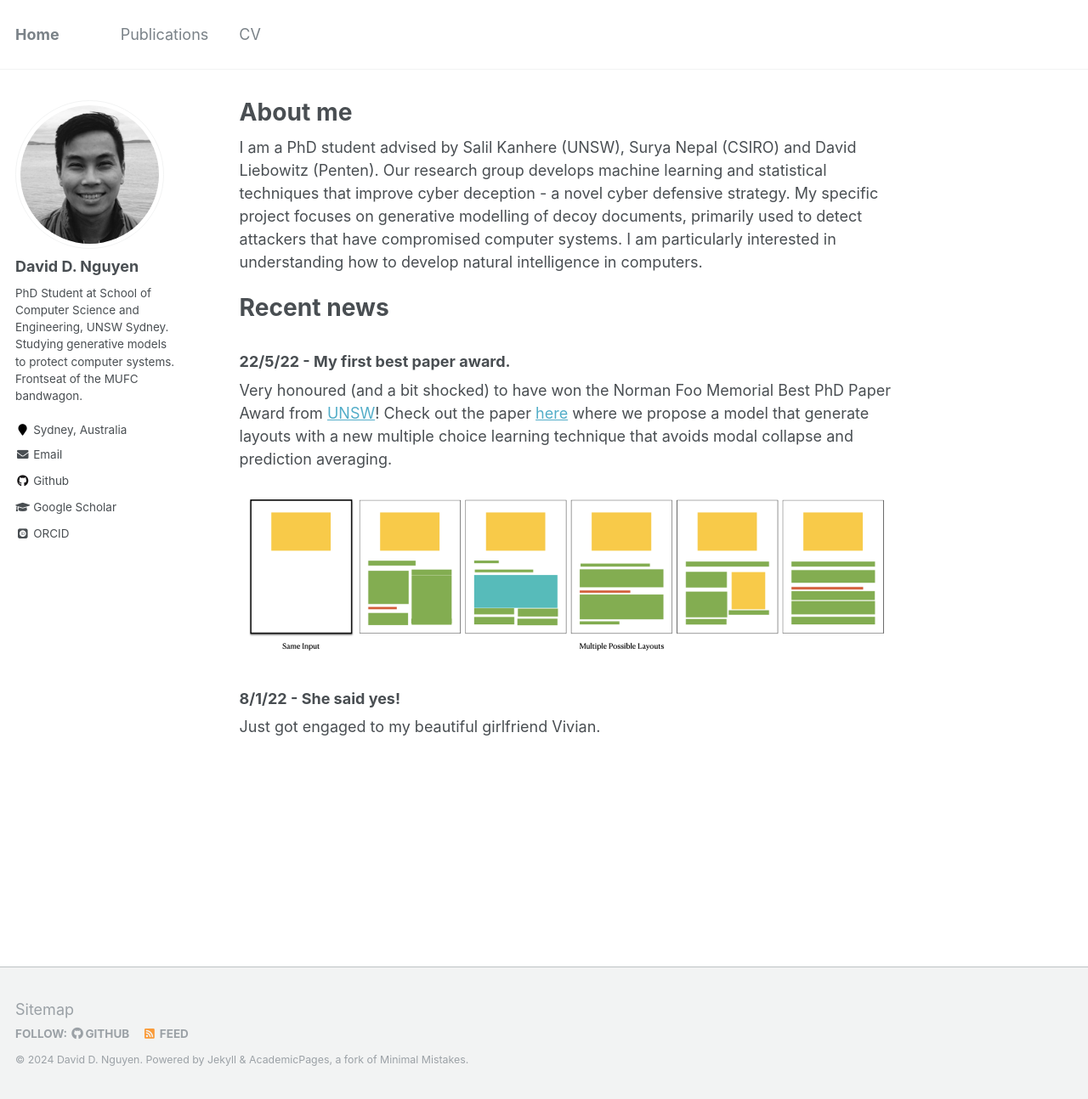
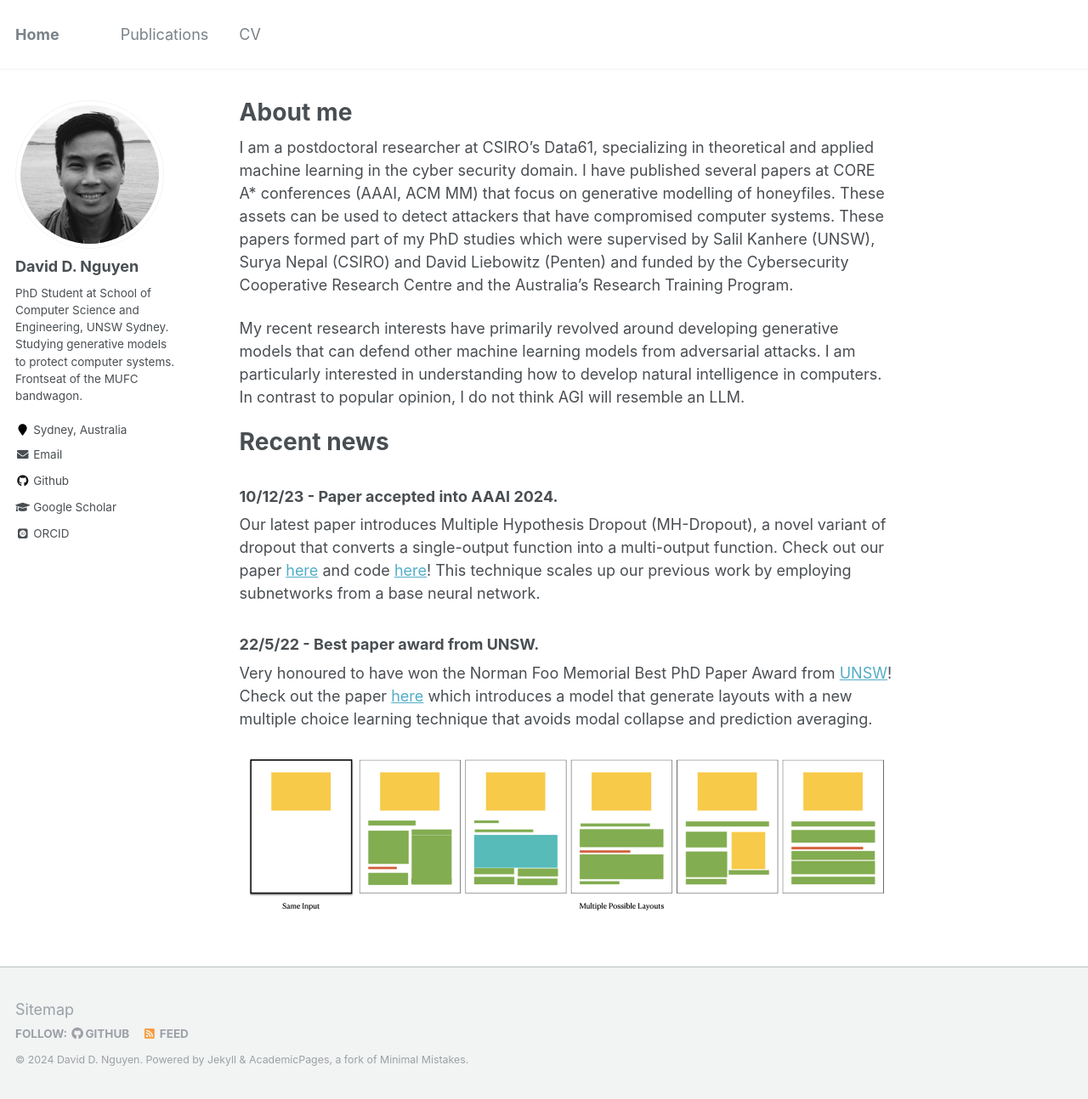
Before and after one commit to dngu7/dngu7.github.io, a Jekyll site: the page built from _pages/about.md, in a window 1280 px wide and 1294 px high. Shown: the whole window at 85% size. Built offline with Jekyll 4.4.1, drawn with Linux system fonts in a browser that asks for light colours; some web fonts are replaced.

Commit message:
update about me

```diff
--- a/_pages/about.md
+++ b/_pages/about.md
@@ -7,18 +7,23 @@ redirect_from:
   - /about/
   - /about.html
 ---
-I am a PhD student advised by Salil Kanhere (UNSW), Surya Nepal (CSIRO) and David Liebowitz (Penten).
-Our research group develops machine learning and statistical techniques that improve cyber deception - a novel cyber defensive strategy.
-My specific project focuses on generative modelling of decoy documents, primarily used to detect attackers that have compromised computer systems.
+I am a postdoctoral researcher at CSIRO's Data61, specializing in theoretical and applied machine learning in the cyber security domain.
+I have published several papers at CORE A* conferences (AAAI, ACM MM) that focus on generative modelling of honeyfiles.
+These assets can be used to detect attackers that have compromised computer systems.
+These papers formed part of my PhD studies which were supervised by Salil Kanhere (UNSW), Surya Nepal (CSIRO) and David Liebowitz (Penten) and funded by the Cybersecurity Cooperative Research Centre and the Australia's Research Training Program.
+
+My recent research interests have primarily revolved around developing generative models that can defend other machine learning models from adversarial attacks.
 I am particularly interested in understanding how to develop natural intelligence in computers.
+In contrast to popular opinion, I do not think AGI will resemble an LLM.
 
 # Recent news
 
-### 22/5/22 - My first best paper award.
-Very honoured (and a bit shocked) to have won the Norman Foo Memorial Best PhD Paper Award from [UNSW](https://www.unsw.edu.au/engineering/our-schools/computer-science-and-engineering/student-life/prizes-awards)!
-Check out the paper [here](https://dl.acm.org/doi/10.1145/3474085.3475525) where we propose a model that generate layouts with a new multiple choice learning technique that avoids modal collapse and prediction averaging.
+### 10/12/23 - Paper accepted into AAAI 2024.
+Our latest paper introduces Multiple Hypothesis Dropout (MH-Dropout), a novel variant of dropout that converts a single-output function into a multi-output function. Check out our paper [here](https://ojs.aaai.org/index.php/AAAI/article/view/29358) and code [here](https://github.com/dngu7/multiple-hypothesis-dropout)!
+This technique scales up our previous work by employing subnetworks from a base neural network.
+
+### 22/5/22 - Best paper award from UNSW.
+Very honoured to have won the Norman Foo Memorial Best PhD Paper Award from [UNSW](https://www.unsw.edu.au/engineering/our-schools/computer-science-and-engineering/student-life/prizes-awards)!
+Check out the paper [here](https://dl.acm.org/doi/10.1145/3474085.3475525) which introduces a model that generate layouts with a new multiple choice learning technique that avoids modal collapse and prediction averaging.
 
 ![layoutpreview](/images/layout_preview.png)
-
-### 8/1/22 - She said yes!
-Just got engaged to my beautiful girlfriend Vivian.
```
